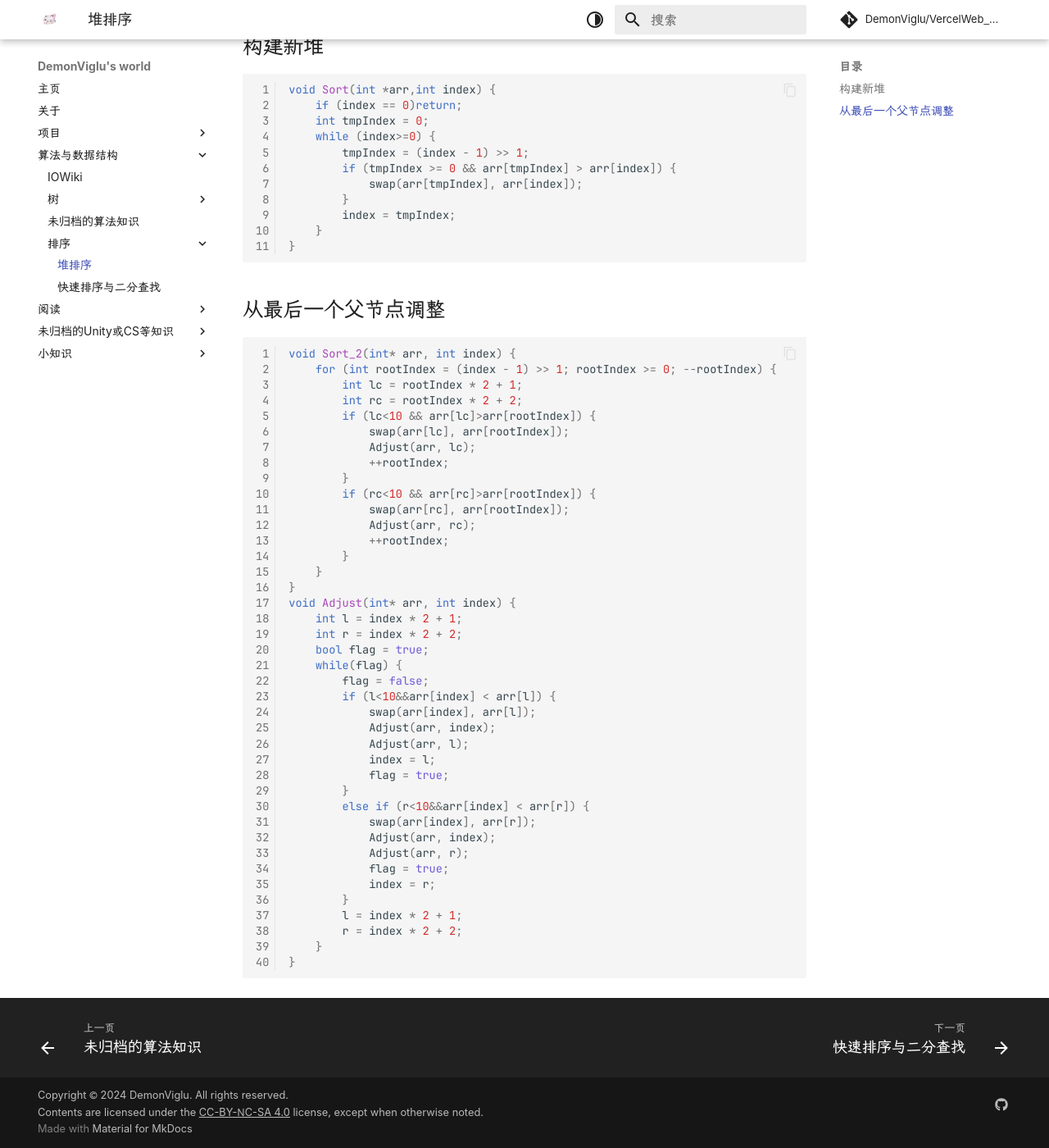
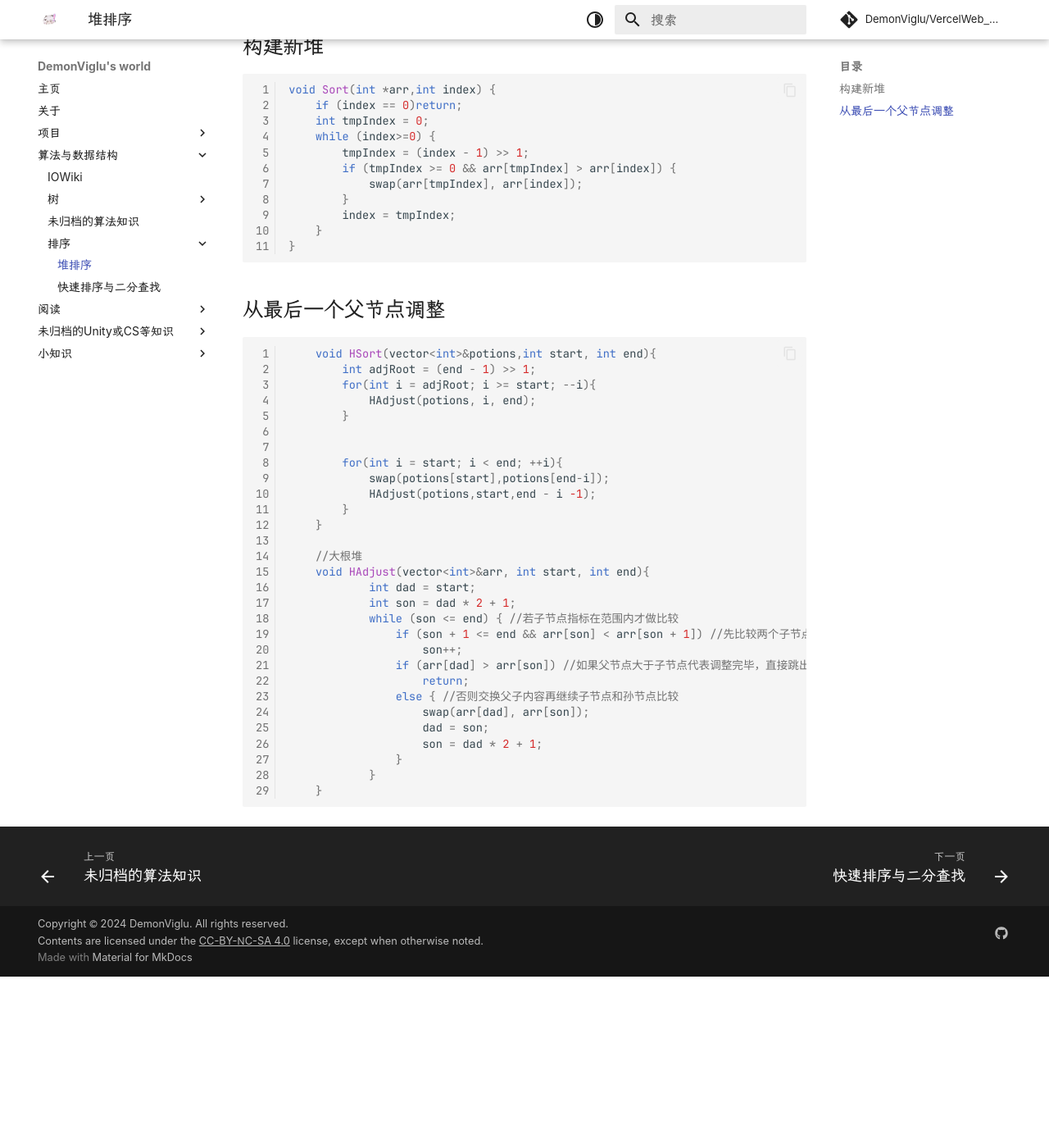
Before and after one commit to DemonViglu/VercelWeb_Demon, an MkDocs documentation site: the page built from docs/Program/Sort/HeapSort.md, in a window 1280 px wide and 1400 px high, scrolled down 417 px. Shown: the whole window at 82% size. Built offline with MkDocs 1.6.1 and Material for MkDocs 9.7.7, drawn with Linux system fonts in a browser that asks for light colours; some web fonts are replaced; comment, search, counter and statistics services are not loaded; after the commit the page ends 1608 px from its top, so only the background shows below that.

Commit message:
修改堆排代码
little adjustment

````diff
--- a/docs/Program/Sort/HeapSort.md
+++ b/docs/Program/Sort/HeapSort.md
@@ -27,44 +27,33 @@ void Sort(int *arr,int index) {
 ```
 ## 从最后一个父节点调整
 ``` cpp
-void Sort_2(int* arr, int index) {
-	for (int rootIndex = (index - 1) >> 1; rootIndex >= 0; --rootIndex) {
-		int lc = rootIndex * 2 + 1;
-		int rc = rootIndex * 2 + 2;
-		if (lc<10 && arr[lc]>arr[rootIndex]) {
-			swap(arr[lc], arr[rootIndex]);
-			Adjust(arr, lc);
-			++rootIndex;
-		}
-		if (rc<10 && arr[rc]>arr[rootIndex]) {
-			swap(arr[rc], arr[rootIndex]);
-			Adjust(arr, rc);
-			++rootIndex;
-		}
-	}
-}
-void Adjust(int* arr, int index) {
-	int l = index * 2 + 1;
-	int r = index * 2 + 2;
-	bool flag = true;
-	while(flag) {
-		flag = false;
-		if (l<10&&arr[index] < arr[l]) {
-			swap(arr[index], arr[l]);
-			Adjust(arr, index);
-			Adjust(arr, l);
-			index = l;
-			flag = true;
-		}
-		else if (r<10&&arr[index] < arr[r]) {
-			swap(arr[index], arr[r]);
-			Adjust(arr, index);
-			Adjust(arr, r);
-			flag = true;
-			index = r;
-		}
-		l = index * 2 + 1;
-		r = index * 2 + 2;
-	}
-}
+    void HSort(vector<int>&potions,int start, int end){
+        int adjRoot = (end - 1) >> 1;
+        for(int i = adjRoot; i >= start; --i){
+            HAdjust(potions, i, end);
+        }
+
+
+        for(int i = start; i < end; ++i){
+            swap(potions[start],potions[end-i]);
+            HAdjust(potions,start,end - i -1);
+        }
+    }
+
+    //大根堆
+    void HAdjust(vector<int>&arr, int start, int end){
+            int dad = start;
+            int son = dad * 2 + 1;
+            while (son <= end) { //若子节点指标在范围内才做比较
+                if (son + 1 <= end && arr[son] < arr[son + 1]) //先比较两个子节点大小，选择最大的
+                    son++;
+                if (arr[dad] > arr[son]) //如果父节点大于子节点代表调整完毕，直接跳出函数
+                    return;
+                else { //否则交换父子内容再继续子节点和孙节点比较
+                    swap(arr[dad], arr[son]);
+                    dad = son;
+                    son = dad * 2 + 1;
+                }
+            }
+    }
 ```
--- a/mkdocs.yml
+++ b/mkdocs.yml
@@ -191,3 +191,4 @@ nav:
         - Gson库: Clip/AndroidStudio/Gson4Json.md
         - 通知和权限: Clip/AndroidStudio/Notification.md
         - 小知识: Clip/AndroidStudio/clip.md
+        - 自定义视图: Clip/AndroidStudio/customview.md
````
Also changed, not shown: docs/Clip/AndroidStudio/clip.md (+27 -0 lines), docs/Clip/AndroidStudio/customview.md (added, +120 -0 lines).
